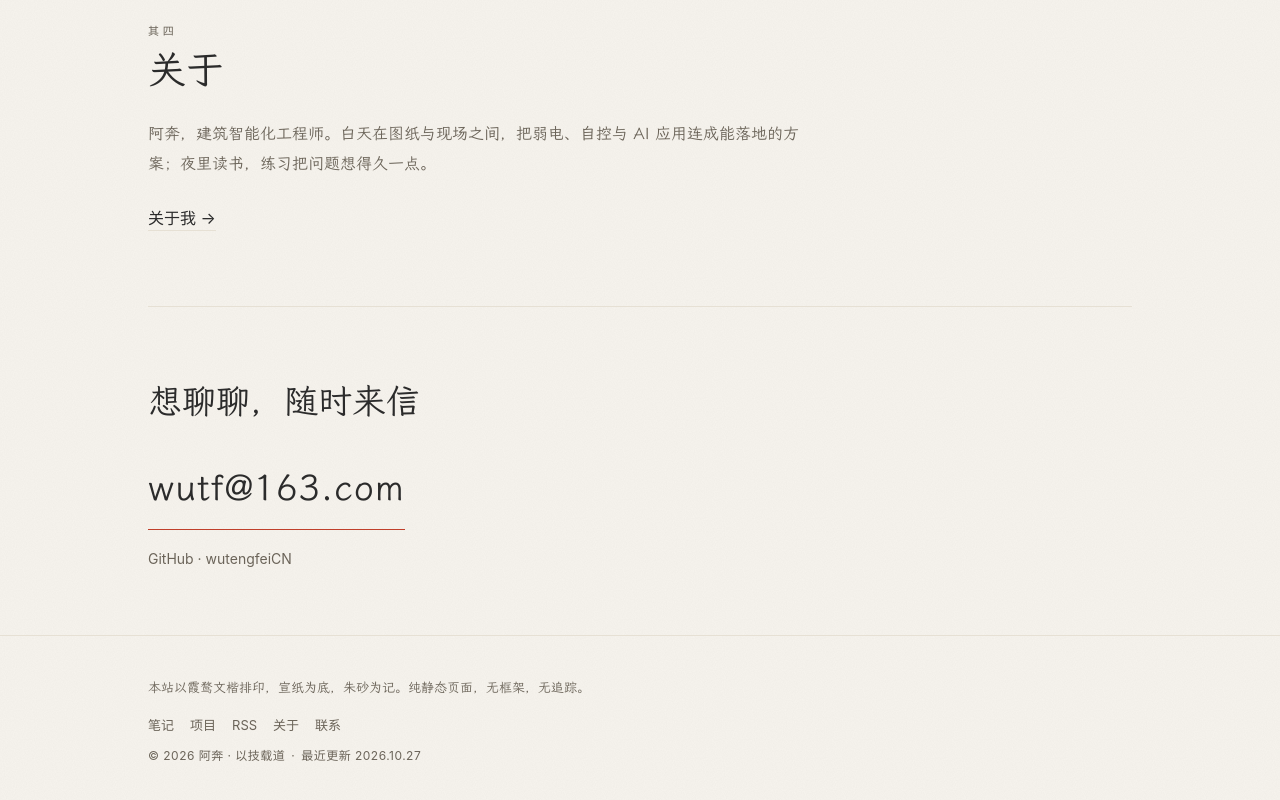
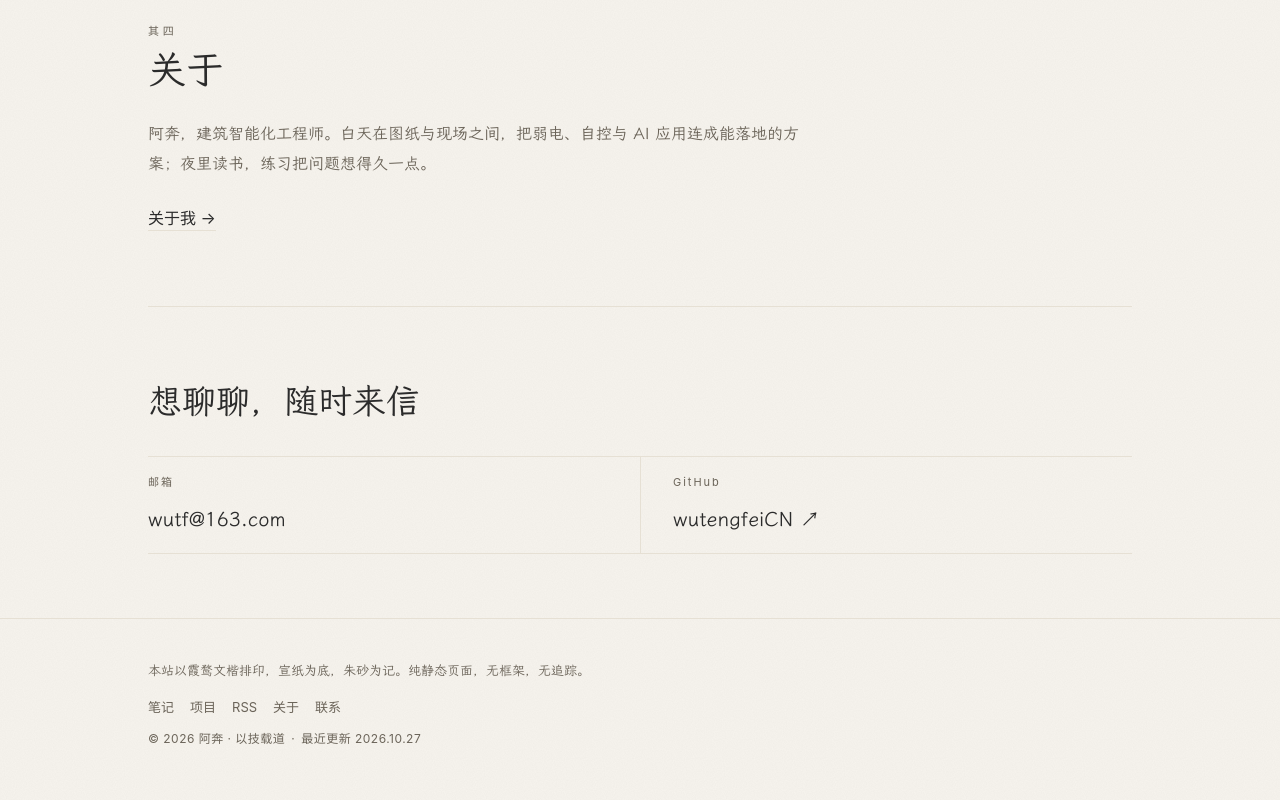
Before and after one commit to wutengfeiCN/my-first-website, a plain HTML site: page index.html in a window 1280 px wide. Shown: the part 2195-2995 px from the top of the page. Drawn offline with Linux system fonts and the light colour scheme.

Commit message:
style: 联系区改为两列等权
- 邮箱 / GitHub 改为两列，带小标签，值统一 20px；整块可点
- 手机端自动单列，去掉左侧分隔线
- 移除旧的 .mail / .contact-links 样式，打印规则同步
- 字体子集补入「箱」，0 缺字

```diff
--- a/assets/site.css
+++ b/assets/site.css
@@ -402,29 +402,37 @@
     font-size: clamp(26px, 4vw, 34px);
     font-weight: 400;
   }
-  .mail {
-    display: inline-block;
-    margin: var(--space-4) 0 var(--space-3);
-    font-size: clamp(24px, 4.4vw, 36px);
-    letter-spacing: .02em;
+  .contact-grid {
+    display: grid;
+    grid-template-columns: repeat(2, minmax(0, 1fr));
+    margin-top: var(--space-4);
+    border-top: 1px solid var(--hairline);
+  }
+  .contact-item {
+    display: block;
+    padding: var(--space-3) 0;
+    border-bottom: 1px solid var(--hairline);
     text-decoration: none;
-    border-bottom: 1px solid var(--cinnabar);
-    padding-bottom: var(--space-2);
+  }
+  .contact-item + .contact-item {
+    padding-left: var(--space-5);
+    border-left: 1px solid var(--hairline);
+  }
+  .contact-item .label {
+    display: block;
+    margin-bottom: var(--space-2);
+    font-family: var(--sans);
+    font-size: 11px;
+    letter-spacing: .18em;
+    color: var(--ink-soft);
+  }
+  .contact-item .value {
+    display: block;
+    font-size: 20px;
+    color: var(--ink);
     transition: color .2s ease;
   }
-  .mail:hover { color: var(--accent-text); }
-  .contact-links {
-    display: flex;
-    flex-wrap: wrap;
-    gap: var(--space-4);
-    font-family: var(--sans);
-    font-size: 14px;
-  }
-  .contact-links a {
-    color: var(--ink-soft);
-    text-decoration: none;
-  }
-  .contact-links a:hover { color: var(--accent-text); }
+  .contact-item:hover .value { color: var(--accent-text); }
 
   /* ---------- 页脚 ---------- */
   .site-footer {
@@ -519,6 +527,11 @@
     .section { padding: 48px 0; }
     .contact { padding: 48px 0; }
     .hero-links { gap: var(--space-3); }
+    .contact-grid { grid-template-columns: 1fr; }
+    .contact-item + .contact-item {
+      padding-left: 0;
+      border-left: 0;
+    }
     .now-strip { flex-direction: column; gap: 8px; }
     .now-strip .now-date { margin-left: 0; }
     .mode-toggle {
@@ -561,7 +574,7 @@
     }
     body { background-color: #fff; }
     html body, html.night body { background-image: none; }
-    .masthead, .mode-toggle, .skip, .hero-links, .contact-links { display: none; }
+    .masthead, .mode-toggle, .skip, .hero-links { display: none; }
     .hero .seal { position: static; margin-left: auto; }
     .section, .contact { break-inside: avoid; }
     a { text-decoration: none; }
--- a/index.html
+++ b/index.html
@@ -217,9 +217,15 @@
 
     <section class="contact" id="contact" aria-labelledby="contact-title">
       <h2 id="contact-title">想聊聊，随时来信</h2>
-      <a class="mail" href="mailto:wutf@163.com">wutf@163.com</a>
-      <div class="contact-links">
-        <a href="https://github.com/wutengfeiCN" target="_blank" rel="noopener noreferrer me">GitHub · wutengfeiCN</a>
+      <div class="contact-grid">
+        <a class="contact-item" href="mailto:wutf@163.com">
+          <span class="label">邮箱</span>
+          <span class="value">wutf@163.com</span>
+        </a>
+        <a class="contact-item" href="https://github.com/wutengfeiCN" target="_blank" rel="noopener noreferrer me">
+          <span class="label">GitHub</span>
+          <span class="value">wutengfeiCN ↗</span>
+        </a>
       </div>
     </section>
 
```
Also changed, not shown: assets/fonts/wenkai-subset.woff2.
